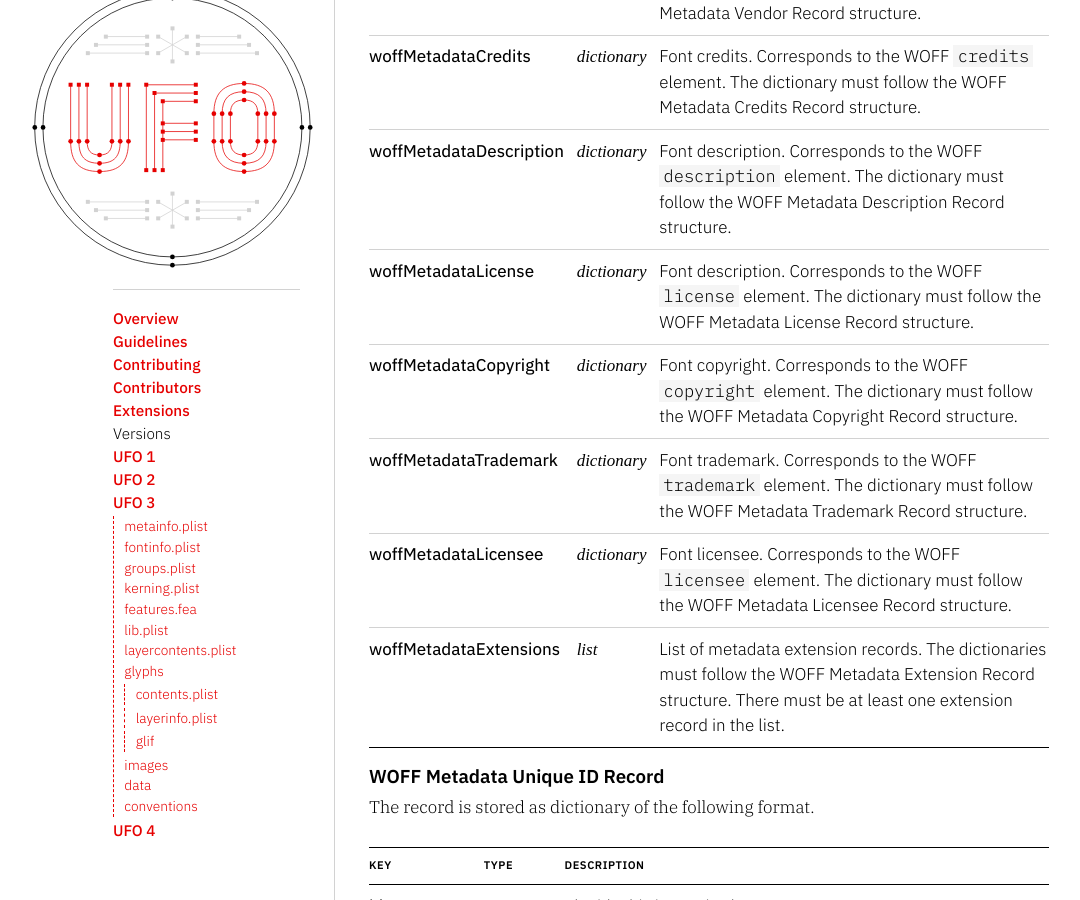
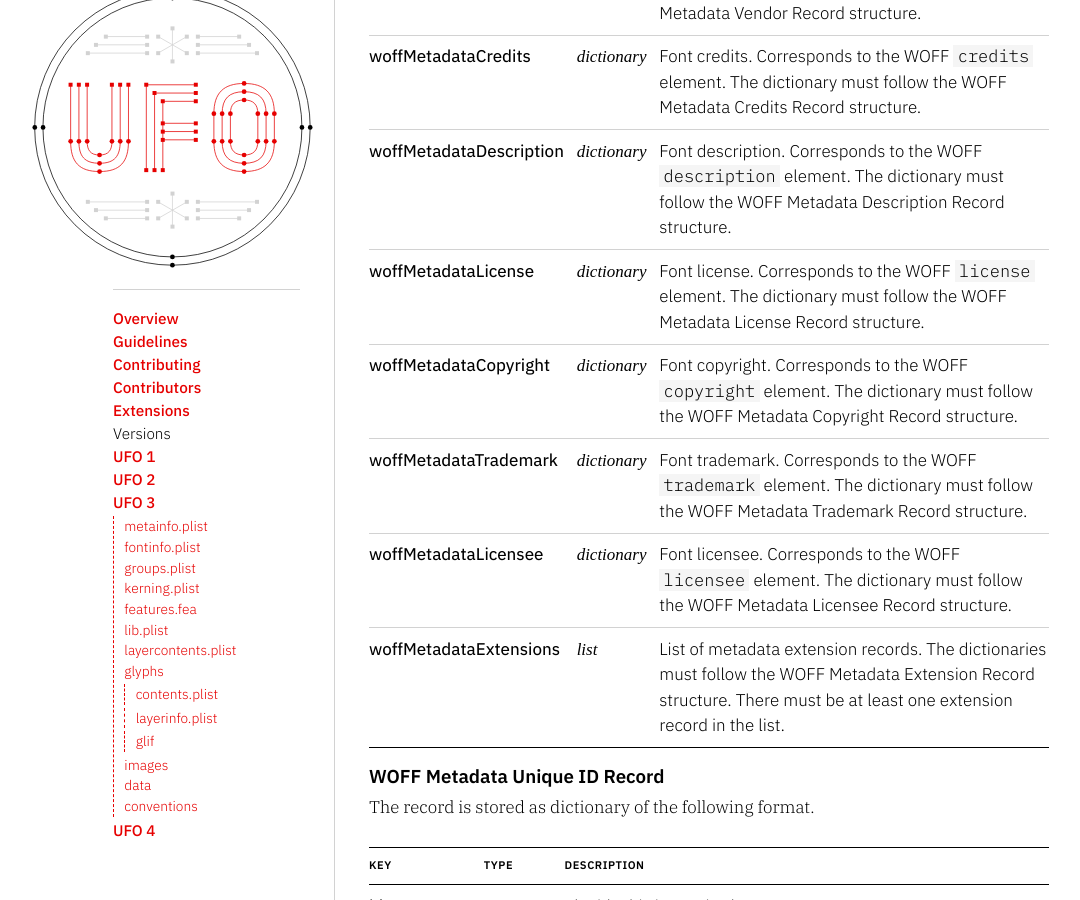
Before and after one commit to unified-font-object/ufo-spec, a Jekyll site: the page built from versions/ufo3/fontinfo.plist.md, in a window 1280 px wide and 900 px high, scrolled down 17499 px. Shown: the whole window, without its empty margins (51-1131 px from the left). Built offline with Jekyll 4.4.1, drawn with Linux system fonts in a browser that asks for light colours; some web fonts are replaced.

Commit message:
[v3 fontinfo.plist] fix typo

```diff
--- a/versions/ufo3/fontinfo.plist.md
+++ b/versions/ufo3/fontinfo.plist.md
@@ -371,7 +371,7 @@
 | woffMetadataVendor | dictionary | Font vendor. Corresponds to the WOFF `vendor` element. The dictionary must follow the the WOFF Metadata Vendor Record structure. |
 | woffMetadataCredits | dictionary | Font credits. Corresponds to the WOFF `credits` element. The dictionary must follow the WOFF Metadata Credits Record structure. |
 | woffMetadataDescription | dictionary | Font description. Corresponds to the WOFF `description` element. The dictionary must follow the WOFF Metadata Description Record structure. |
-| woffMetadataLicense | dictionary | Font description. Corresponds to the WOFF `license` element. The dictionary must follow the WOFF Metadata License Record structure. |
+| woffMetadataLicense | dictionary | Font license. Corresponds to the WOFF `license` element. The dictionary must follow the WOFF Metadata License Record structure. |
 | woffMetadataCopyright | dictionary | Font copyright. Corresponds to the WOFF `copyright` element. The dictionary must follow the WOFF Metadata Copyright Record structure. |
 | woffMetadataTrademark | dictionary | Font trademark. Corresponds to the WOFF `trademark` element. The dictionary must follow the WOFF Metadata Trademark Record structure. |
 | woffMetadataLicensee | dictionary | Font licensee. Corresponds to the WOFF `licensee` element. The dictionary must follow the WOFF Metadata Licensee Record structure. |
```
